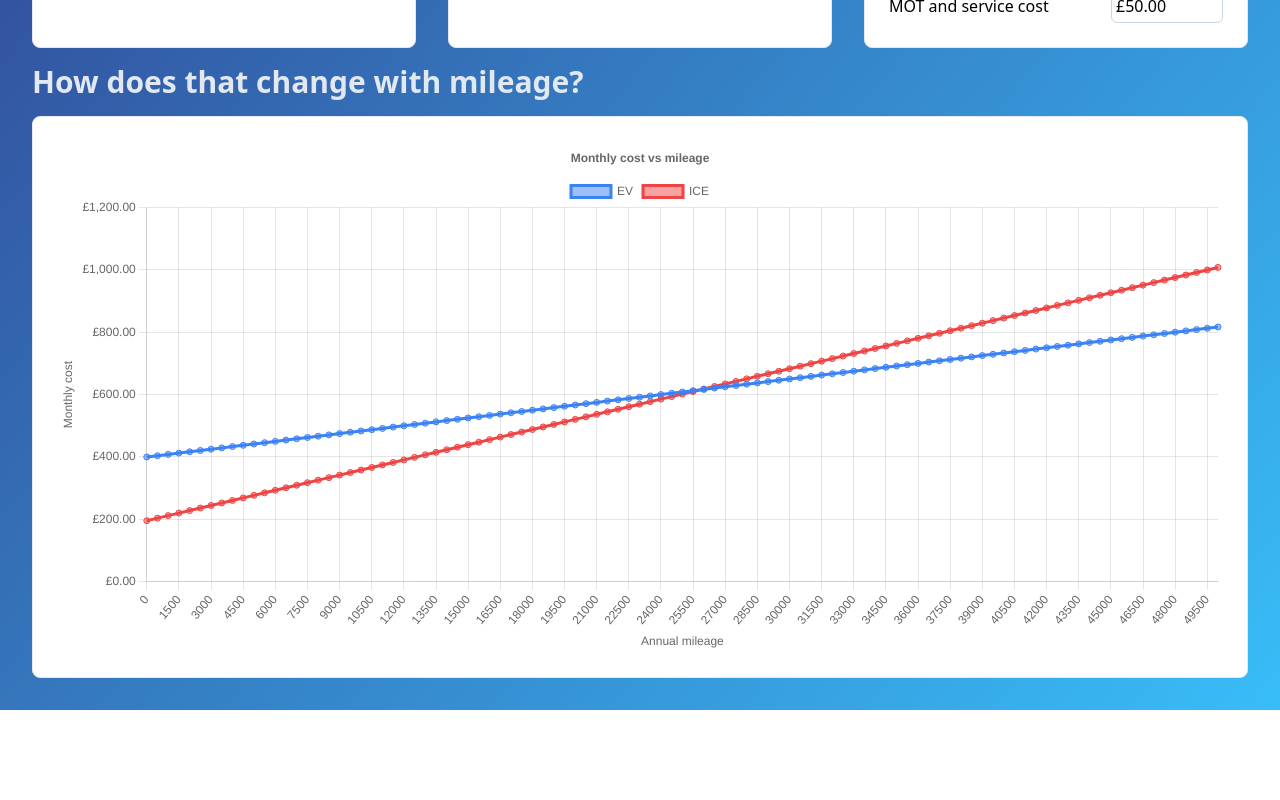
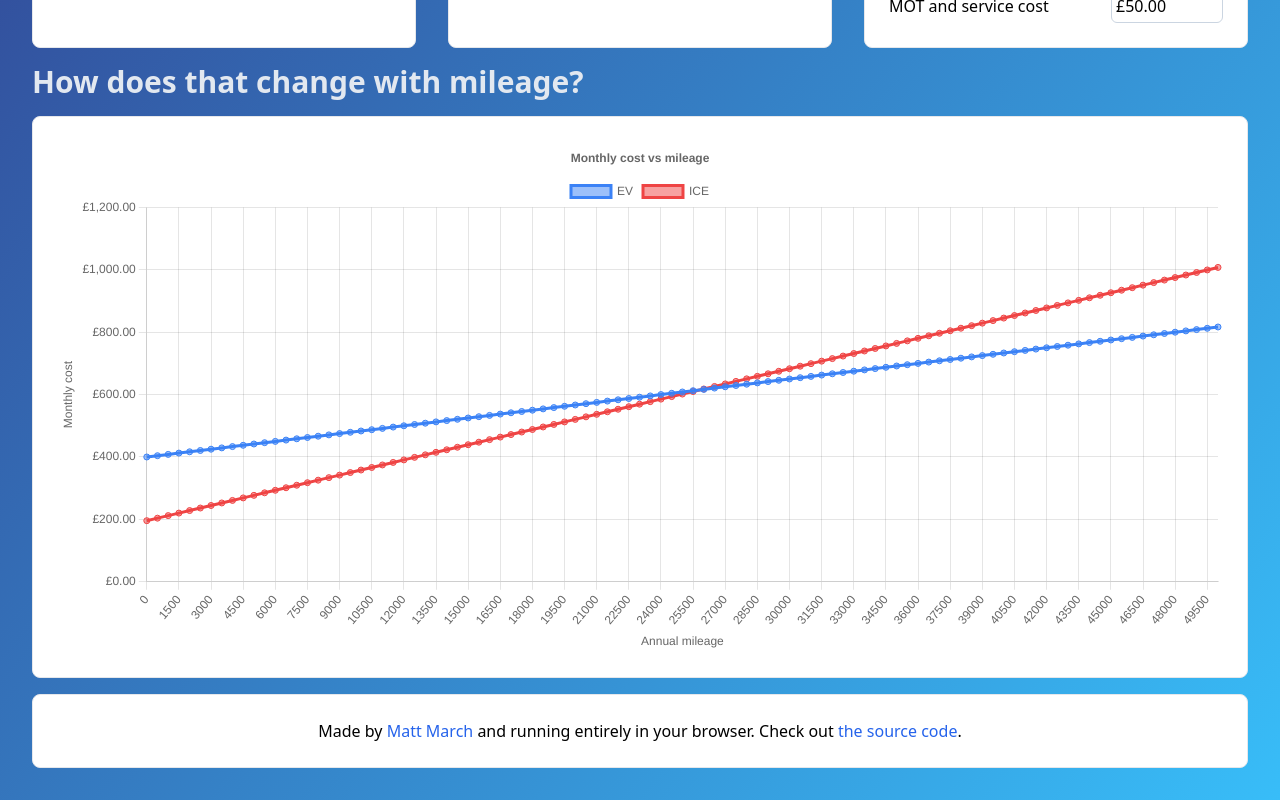
Before and after one commit to mattmarch/lease-or-no-lease, a React (Vite) app: page / in a window 1280 px wide. Shown: the part 795-1595 px from the top of the page. Before the commit the page ends 1505 px from the top, so only its background shows below. Built offline with nearby package versions, Linux system fonts and the light colour scheme.

Commit message:
Add made by box

```diff
--- a/src/App.tsx
+++ b/src/App.tsx
@@ -53,6 +53,25 @@ const App = () => {
       </h2>
       <FullWidthCard>
         <MileageGraph figures={figures} />
+      </FullWidthCard>
+      <FullWidthCard>
+        <p className="text-center">
+          Made by{" "}
+          <a
+            href="https://mattmarch.co.uk"
+            className="text-blue-600 hover:text-blue-800 visited:text-purple-600"
+          >
+            Matt March
+          </a>{" "}
+          and running entirely in your browser. Check out{" "}
+          <a
+            href="https://github.com/mattmarch/lease-or-no-lease"
+            className="text-blue-600 hover:text-blue-800 visited:text-purple-600"
+          >
+            the source code
+          </a>
+          .
+        </p>
       </FullWidthCard>
     </div>
   );
```
